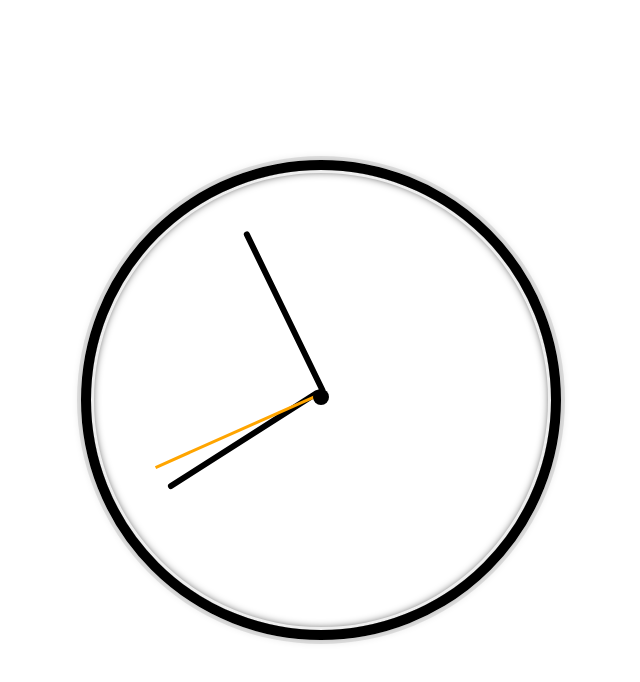
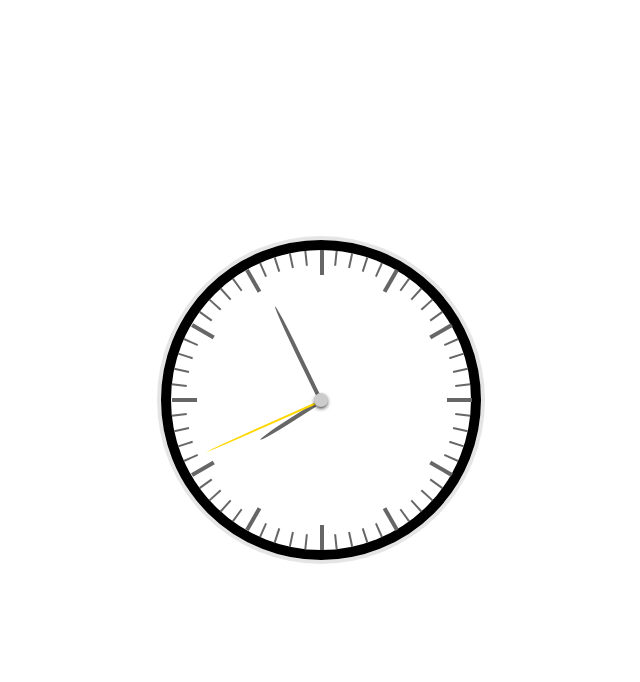
Before and after one commit to noucodes/30DaysJavascript, a plain HTML site: page JSClockDay2/index.html in a window 1280 px wide. Shown: the whole page, without its empty margins (319-959 px from the left). Drawn offline with Linux system fonts and the light colour scheme.

Commit message:
feat: Added Day 3

```diff
--- /dev/null
+++ b/JSCSSVariablesDay3/styles.css
@@ -0,0 +1,54 @@
+:root {
+  --base: #ffffff;
+  --spacing: 10px;
+  --blur: 0px;
+  --border-radius: 0px;
+}
+
+* {
+  margin: 0;
+  padding: 0;
+  box-sizing: border-box;
+  font-family: "Open Sans", sans-serif;
+}
+
+body {
+  display: flex;
+  align-items: center;
+  justify-content: center;
+  flex-direction: column;
+  gap: 20px;
+  height: 100vh;
+  font-size: 2rem;
+}
+
+img {
+  width: 70%;
+  padding: var(--spacing);
+  background: var(--base);
+  filter: blur(var(--blur));
+  border-radius: var(--border-radius);
+}
+
+.controls {
+  display: flex;
+  flex-wrap: wrap;
+  justify-content: center;
+  width: 80%;
+  gap: 50px;
+}
+
+.spacing,
+.blur,
+.border-radius,
+.base {
+  display: flex;
+  flex-direction: column;
+  align-items: center;
+}
+
+.base input {
+  width: 150px;
+  border: none;
+  background-color: transparent;
+}
--- a/JSClockDay2/index.html
+++ b/JSClockDay2/index.html
@@ -15,32 +15,10 @@
         <div class="hand hour-hand"></div>
         <div class="hand min-hand"></div>
         <div class="hand second-hand"></div>
+        <div class="diallines"></div>
       </div>
     </div>
 
-    <script>
-      const hourHand = document.querySelector(".hour-hand");
-      const minuteHand = document.querySelector(".min-hand");
-      const secondHand = document.querySelector(".second-hand");
-      function setDate() {
-        const now = new Date();
-        const hour = now.getHours();
-        const minute = now.getMinutes();
-        const second = now.getSeconds();
-
-        const hDeg = hour * 30 + minute * (360 / 720);
-
-        const mDeg = minute * 6 + second * (360 / 3600);
-
-        const sDeg = second * 6;
-
-        hourHand.style.transform = `rotate(${hDeg}deg)`;
-        minuteHand.style.transform = `rotate(${mDeg}deg)`;
-        secondHand.style.transform = `rotate(${sDeg}deg)`;
-        console.log(hourHand, minuteHand, secondHand);
-      }
-
-      setInterval(setDate, 1000);
-    </script>
+    <script src="script.js"></script>
   </body>
 </html>
--- /dev/null
+++ b/JSClockDay2/script.js
@@ -0,0 +1,32 @@
+const clockFace = document.querySelector(".clock-face");
+var dialLines = document.querySelectorAll(".diallines");
+const hourHand = document.querySelector(".hour-hand");
+const minuteHand = document.querySelector(".min-hand");
+const secondHand = document.querySelector(".second-hand");
+
+for (let i = 1; i < 60; i++) {
+  const line = document.createElement("div");
+  line.className = "diallines";
+  line.style.transform = `rotate(${6 * i}deg)`;
+  clockFace.appendChild(line);
+}
+
+function setDate() {
+  const now = new Date();
+  const hour = now.getHours();
+  const minute = now.getMinutes();
+  const second = now.getSeconds();
+
+  const hDeg = hour * 30 + minute * (360 / 720);
+
+  const mDeg = minute * 6 + second * (360 / 3600);
+
+  const sDeg = second * 6;
+
+  hourHand.style.transform = `rotate(${hDeg}deg)`;
+  minuteHand.style.transform = `rotate(${mDeg}deg)`;
+  secondHand.style.transform = `rotate(${sDeg}deg)`;
+  console.log(hourHand, minuteHand, secondHand);
+}
+
+setInterval(setDate, 1000);
--- a/JSClockDay2/styles.css
+++ b/JSClockDay2/styles.css
@@ -13,49 +13,93 @@ body {
 }
 
 .clock {
-  width: 30rem;
-  height: 30rem;
+  width: 320px;
+  height: 320px;
   border-radius: 50%;
-  margin: 50px auto;
   border: 10px solid black;
-  padding: 3rem;
-  box-shadow: 0 0 0px 4px rgba(0, 0, 0, 0.1), inset 0 0 0 3px #efefef,
-    inset 0 0 10px rgb(0, 0, 0), 0 0 10px rgba(0, 0, 0, 0.2);
+  box-shadow: 0 0 0px 4px rgba(0, 0, 0, 0.1);
 }
 
 .clock-face {
   position: relative;
   width: 100%;
   height: 100%;
-  transform: translateY(-3px);
 }
 
 .dot {
-  width: 1rem;
-  height: 1rem;
-  background-color: rgba(0, 0, 0, 1);
+  width: 14px;
+  height: 14px;
+  border-radius: 50%;
+  background: #ccc;
+  top: 0;
+  left: 0;
+  right: 0;
+  bottom: 0;
+  margin: auto;
   position: absolute;
-  top: calc(50% - 0.5rem);
-  left: calc(50% - 0.5rem);
-  border-radius: 100px;
-  z-index: 20;
+  z-index: 10;
+  box-shadow: 0 2px 4px -1px black;
 }
 
-.hand {
-  width: 6px;
-  height: calc(50% - 3px);
-  background: black;
+.hour-hand {
   position: absolute;
+  z-index: 5;
+  width: 4px;
+  height: 65px;
+  background: #666;
+  top: 79px;
   left: 50%;
-  border-radius: 50px;
-  transform-origin: 0 100%;
-  transition: all 0.05s;
+  margin-left: -2px;
+  border-top-left-radius: 50%;
+  border-top-right-radius: 50%;
+  transform-origin: 50% 72px;
+}
+
+.min-hand {
+  position: absolute;
+  z-index: 6;
+  width: 4px;
+  height: 100px;
+  background: #666;
+  top: 46px;
+  left: 50%;
+  margin-left: -2px;
+  border-top-left-radius: 50%;
+  border-top-right-radius: 50%;
+  transform-origin: 50% 105px;
 }
 
 .second-hand {
-  background-color: orange;
-  width: 3px;
-  height: calc(50% - 1.5px);
-  border-bottom-left-radius: 1000px;
-  border-bottom-right-radius: 1000px;
+  position: absolute;
+  z-index: 7;
+  width: 2px;
+  height: 120px;
+  background: gold;
+  top: 26px;
+  left: 50%;
+  margin-left: -1px;
+  border-top-left-radius: 50%;
+  border-top-right-radius: 50%;
+  transform-origin: 50% 125px;
 }
+
+.diallines {
+  position: absolute;
+  z-index: 2;
+  width: 2px;
+  height: 15px;
+  background: #666;
+  left: 50%;
+  margin-left: -1px;
+  transform-origin: 50% 150px;
+}
+.diallines:nth-of-type(5n) {
+  position: absolute;
+  z-index: 2;
+  width: 4px;
+  height: 25px;
+  background: #666;
+  left: 50%;
+  margin-left: -1px;
+  transform-origin: 50% 150px;
+}
```
Also changed, not shown: JSCSSVariablesDay3/index.html (added, +73 -0 lines).
